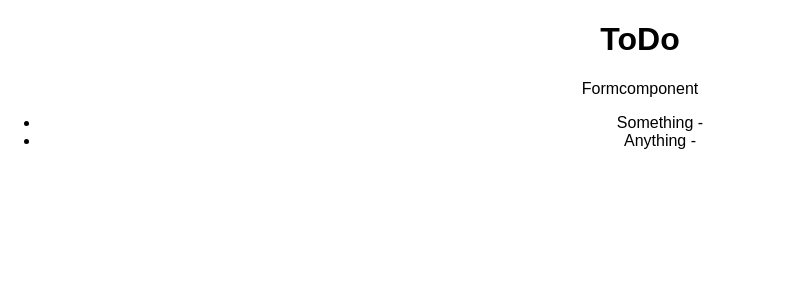
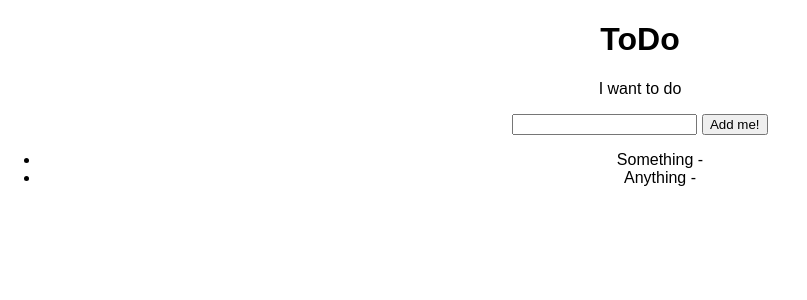
Before and after one commit to jhderojasUVa/ToDo, a React (Create React App) app in the folder react/: page / in a window 1280 px wide. Shown: the top 300 px of the page, without its empty margins (0-807 px from the left). Built offline with nearby package versions, Linux system fonts and the light colour scheme.

Commit message:
Let's create the form (basic of course)

```diff
--- a/react/src/components/formcomponent/form.js
+++ b/react/src/components/formcomponent/form.js
@@ -1,10 +1,35 @@
 import React, { Component } from 'react';
 
 class FormComponent extends Component {
+
+  constructor(props) {
+    super (props);
+    this.state = {
+      whattodo: ''
+    }
+
+    this.handleWrite = this.handleWrite.bind(this);
+    this.handleSubmit = this.handleSubmit.bind(this);
+  }
+
+  handleWrite(event) {
+    this.setState({
+      whattodo: event.target.value
+    });
+  }
+
+  handleSubmit(event) {
+    alert('Submited '+this.state.whattodo);
+    event.preventDefault;
+  }
+
   render() {
     return (
       <div className="FormComponent">
-        Formcomponent
+        <p>I want to do {this.state.whattodo}</p>
+        <form onSubmit={this.handleSubmit}>
+          <input type="text" name="whattodo" value={this.state.whattodo} onChange={this.handleWrite}/> <input type="submit" value="Add me!" />
+        </form>
       </div>
     );
   }
```
